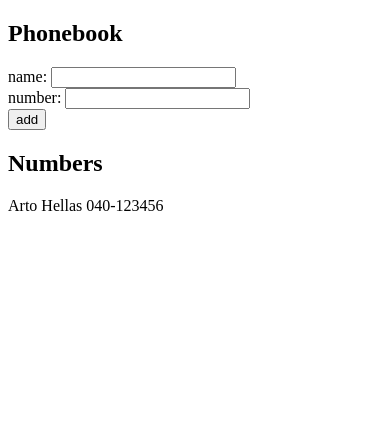
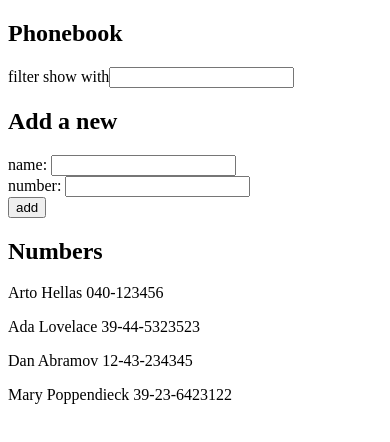
Before and after one commit to lnxfsf/fullstackopen, a React (Vite) app in the folder part2/phonebook/phonebook/: page / in a window 390 px wide. Shown: the top 442 px of the page. Built offline with nearby package versions, Linux system fonts and the light colour scheme.

Commit message:
The Phonebook Step 4

```diff
--- a/part2/phonebook/phonebook/src/App.jsx
+++ b/part2/phonebook/phonebook/src/App.jsx
@@ -1,9 +1,14 @@
 import { useState } from "react";
 
 const App = () => {
-  const [persons, setPersons] = useState([{ name: "Arto Hellas", number: '040-123456'}]);
+  const [persons, setPersons] = useState([ { name: 'Arto Hellas', number: '040-123456', id: 1 },
+    { name: 'Ada Lovelace', number: '39-44-5323523', id: 2 },
+    { name: 'Dan Abramov', number: '12-43-234345', id: 3 },
+    { name: 'Mary Poppendieck', number: '39-23-6423122', id: 4 }]);
   const [newName, setNewName] = useState("");
   const [newPhone, setNewPhone] = useState("");
+
+  const [filterValue, setFilterValue] = useState("");
 
   const addContact = (event) => {
     event.preventDefault();
@@ -23,6 +28,19 @@
   return (
     <div>
       <h2>Phonebook</h2>
+      <div>
+          filter show with
+          <input
+            value={filterValue}
+            onChange={(event) => {
+              setFilterValue(event.target.value);
+            }}
+          />
+
+        </div>
+
+
+<h2>Add a new</h2>
       <form onSubmit={addContact}>
         <div>
           name:{" "}
@@ -53,7 +71,7 @@
       </form>
       <h2>Numbers</h2>
       <div>
-        {persons.map((item, index) => {
+        {persons.filter(item => item.name.toLowerCase().includes(filterValue.toLowerCase())).map((item, index) => {
           return <p key={item.name}>{item.name} {item.number}</p>;
         })}
       </div>
```
